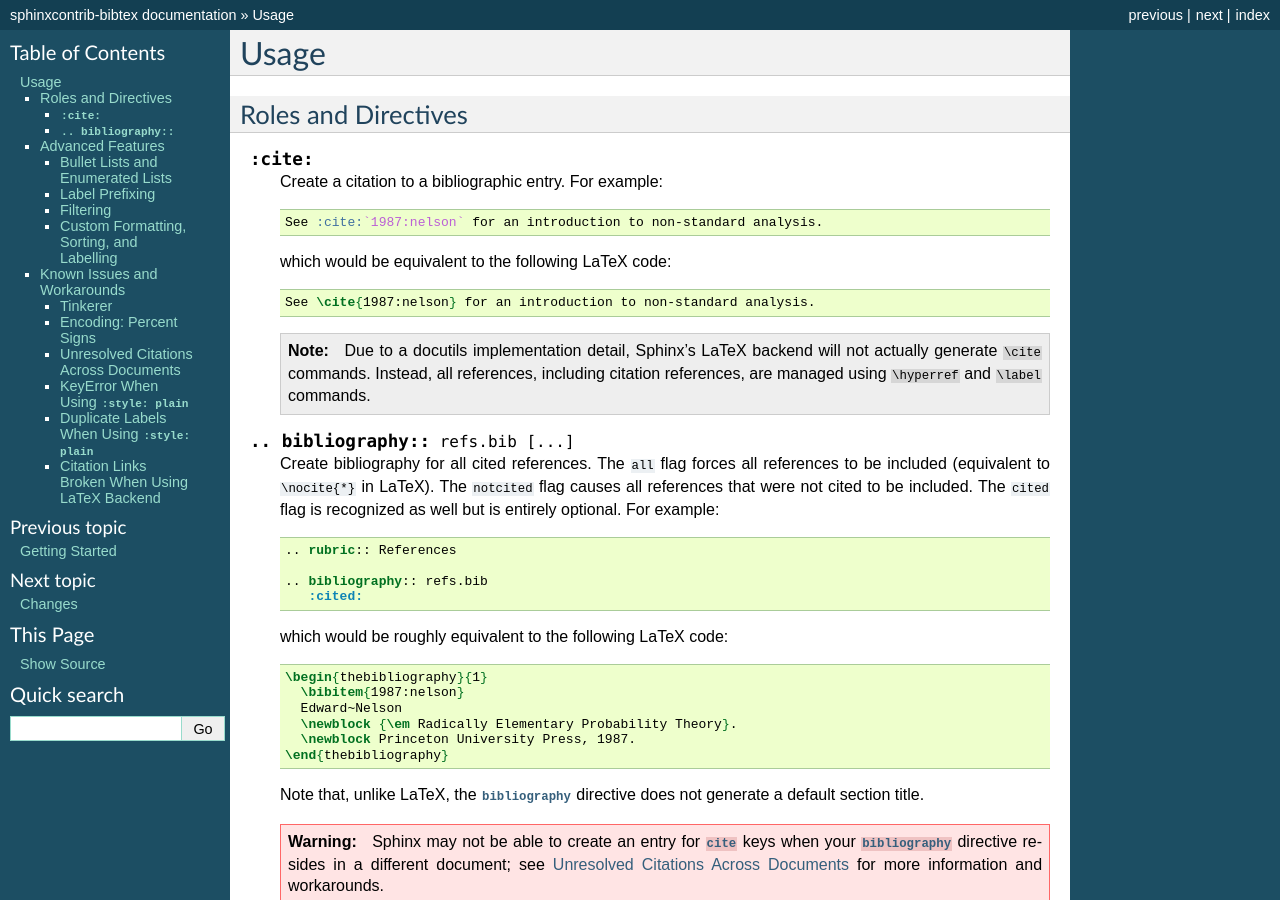
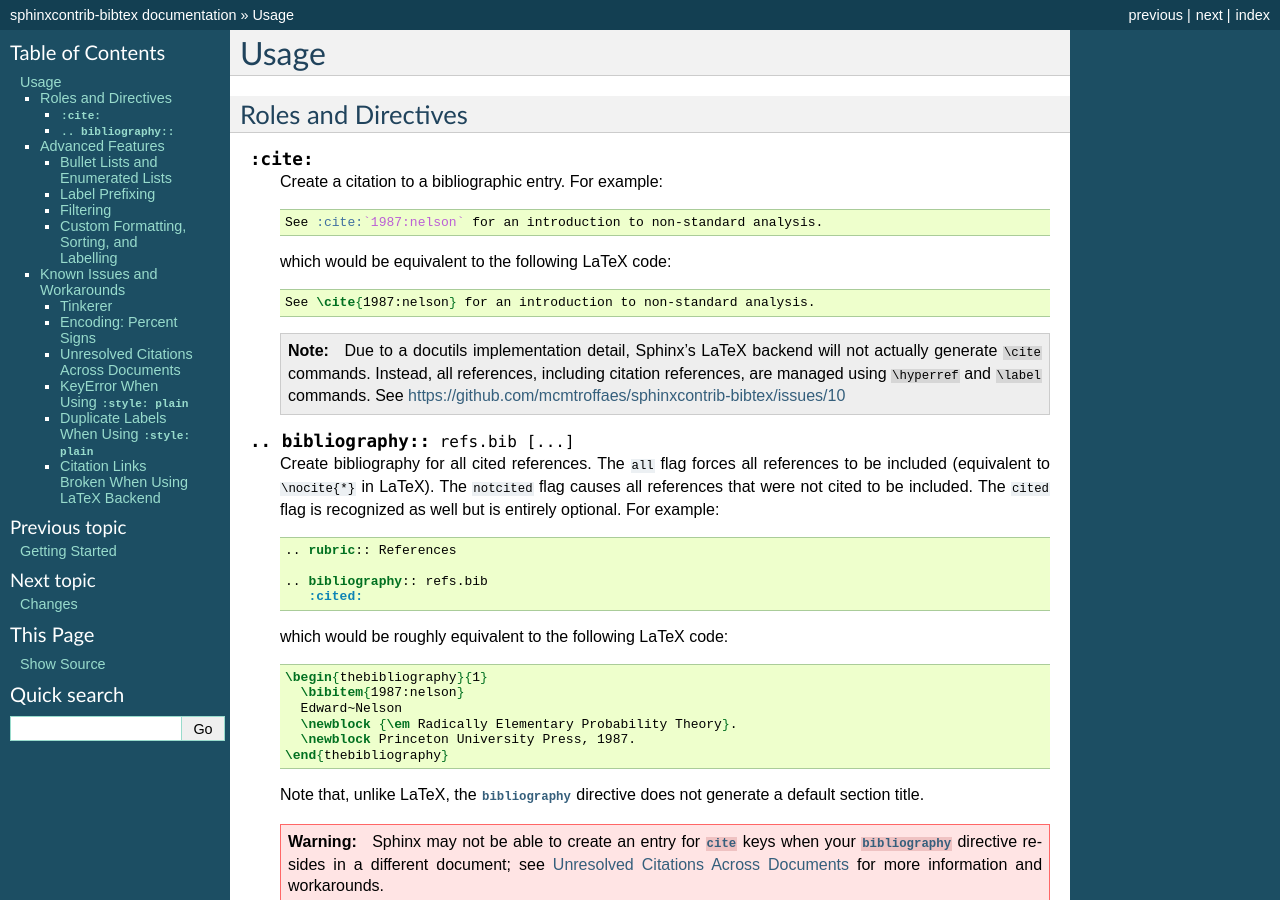
Before and after one commit to mcmtroffaes/sphinxcontrib-bibtex, a Sphinx documentation site: the page built from doc/usage.rst, in a window 1280 px wide and 900 px high. Built offline with Sphinx 7.4.7, drawn with Linux system fonts in a browser that asks for light colours; formulas are drawn with MathJax 3; pages that are not in the unit, such as notebooks, are missing from menus.

Commit message:
Point to tracker for LaTeX writer issue.

```diff
--- a/doc/usage.rst
+++ b/doc/usage.rst
@@ -24,6 +24,7 @@ Roles and Directives
       will not actually generate ``\cite`` commands. Instead, all
       references, including citation references, are managed using
       ``\hyperref`` and ``\label`` commands.
+      See https://github.com/mcmtroffaes/sphinxcontrib-bibtex/issues/10
 
 .. rst:directive:: .. bibliography:: refs.bib [...]
 
```
